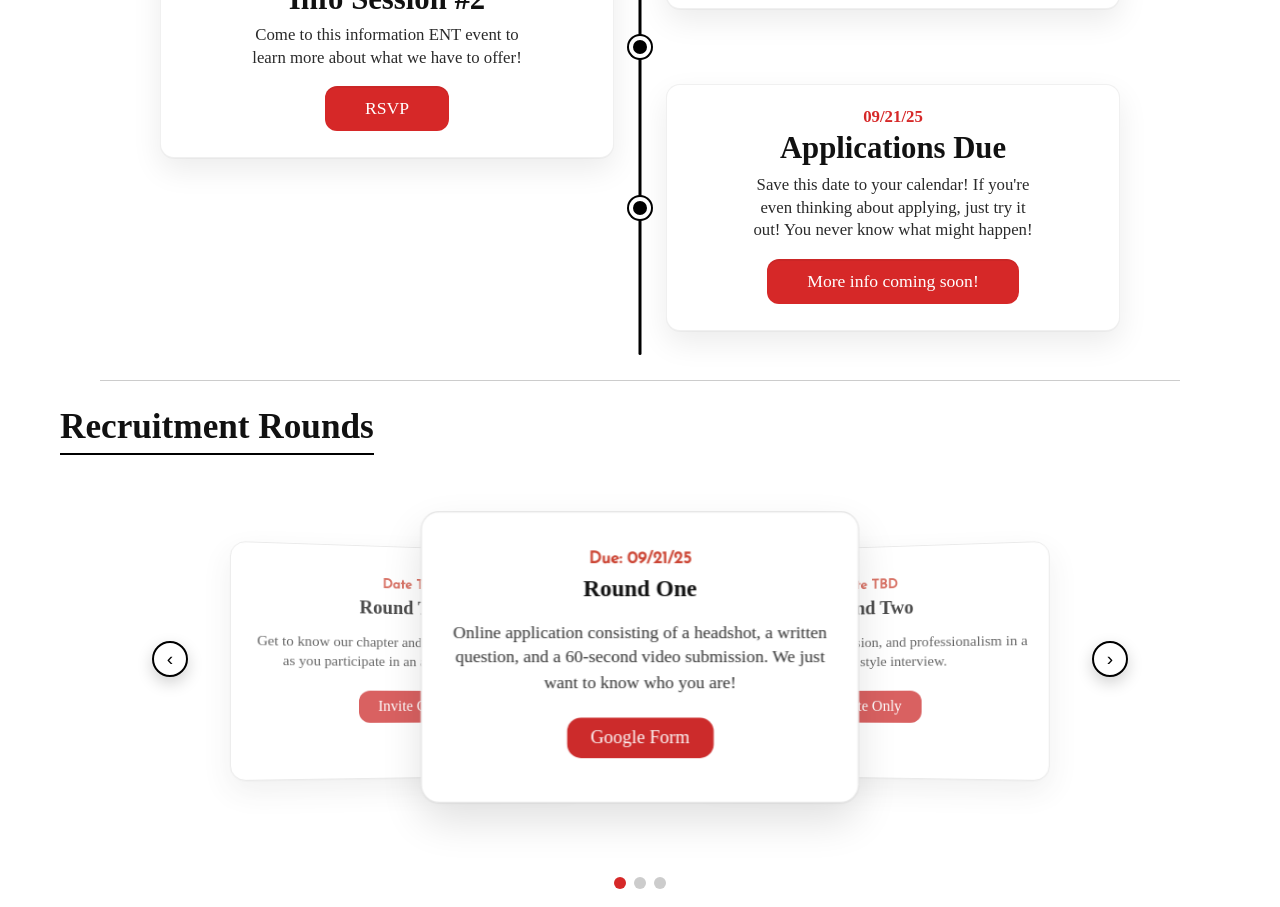
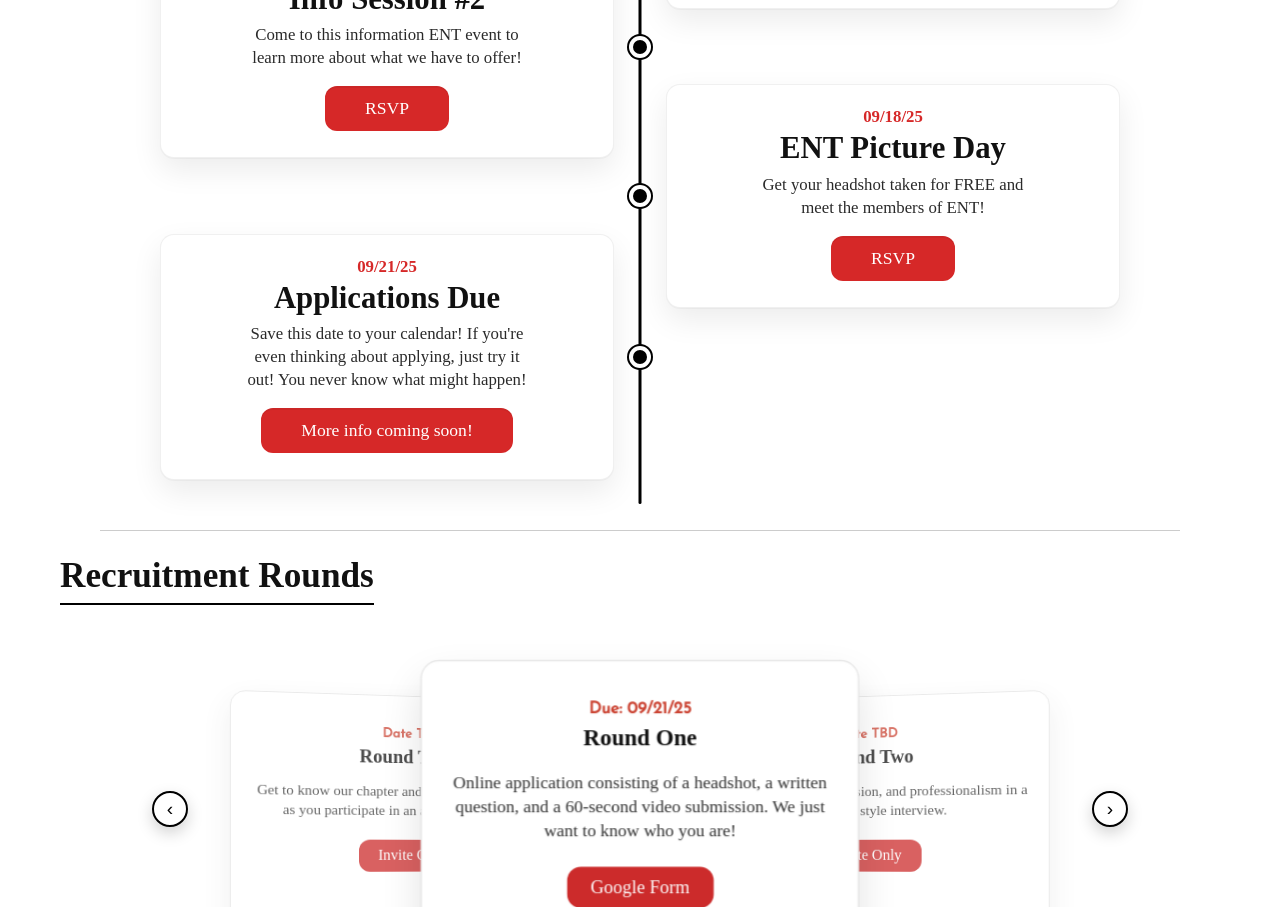
Before and after one commit to entcornell/ent-website, a React (Create React App) app: page /recruitment in a window 1280 px wide. Shown: the part 2320-3227 px from the top of the page. Built offline with nearby package versions, Linux system fonts and the light colour scheme; a web font is replaced by a local one.

Commit message:
Added the headshot event

```diff
--- a/src/components/Recruitment.js
+++ b/src/components/Recruitment.js
@@ -29,6 +29,7 @@ const eventsData = [
   { when: "09/13/25", title: "Club Fest", blurb: "Stop by our table at Club Fest to meet more of our current members. They can give you insight about the club!", cta: "See Details" },
   { when: "09/15/25", title: "Academics of Entrepreneurship Panel", blurb: "Come learn more about entrepreneurship by hearing from our Cornell entrepreneurial faculty!", cta: "RSVP", to: "https://forms.gle/e3reed9W8QyVUfFs8"},
   { when: "09/17/25", title: "Info Session #2", blurb: "Come to this information ENT event to learn more about what we have to offer!", cta: "RSVP", to: "https://forms.gle/Ec8cmihqVksUr6jw8"},
+  { when: "09/18/25", title: "ENT Picture Day", blurb: "Get your headshot taken for FREE and meet the members of ENT!", cta: "RSVP", to: "https://docs.google.com/forms/d/e/1FAIpQLSfUVNrGPcJ6CViqS9g60Z_m0niBWQ6AtGT2g48ZwA4J7vbqmA/viewform?usp=dialog"},
   { when: "09/21/25", title: "Applications Due", blurb: "Save this date to your calendar! If you're even thinking about applying, just try it out! You never know what might happen!", cta: "Submit Application!" },
 ];
 
```
